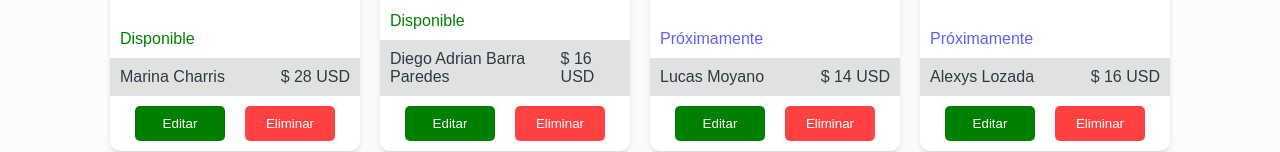
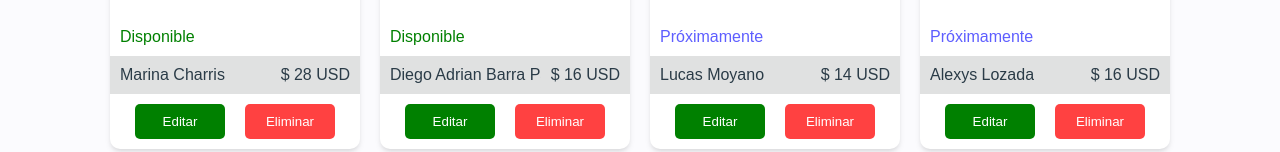
Before and after one commit to macs15/edteam-cursos, a React (Create React App) app: page /cursos in a window 1280 px wide. Shown: the part 1414-1566 px from the top of the page. Built offline with nearby package versions, Linux system fonts and the light colour scheme; data requests are answered from the project's data file.

Commit message:
...detalles

```diff
--- a/src/components/CursoPreview.js
+++ b/src/components/CursoPreview.js
@@ -19,6 +19,7 @@ const CursoPreview = ({curso}) => {
         if(res) {
             try {
                 await axiosClient.delete(`/cursos/${id}`);
+                // actualiza los cursos listados para quitar el eliminado
                 obtenerCursos();
                 window.alert('Curso eliminado');
             } catch (e) {
@@ -53,11 +54,11 @@ const CursoPreview = ({curso}) => {
                 {disponible ? <p className="aviable">Disponible</p> : <p className="soon">Próximamente</p>}
             </div>
             <footer className="footer">
-                <div>
-                    <p>{author}</p>
+                <div style={{overflow: "hidden", marginRight: '1rem'}}>
+                    <p title={author} style={{whiteSpace: 'nowrap'}}>{author}</p>
                 </div>
                 <div>
-                    <p>$ {precio > 0 ? precio : 0} USD</p>
+                    <p style={{whiteSpace: "nowrap"}}>$ {precio > 0 ? precio : 0} USD</p>
                 </div>
             </footer>
             <ButtonsContainer>
```
